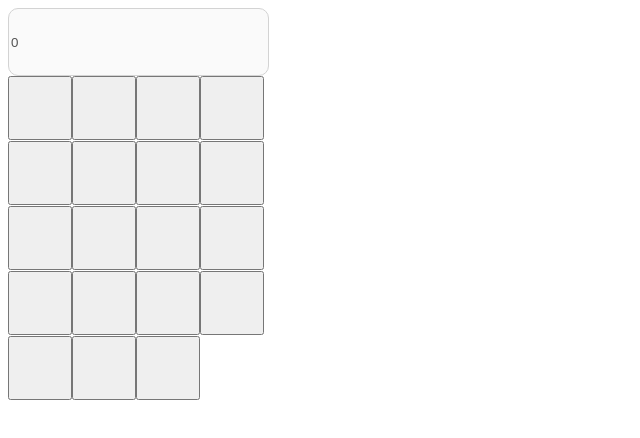
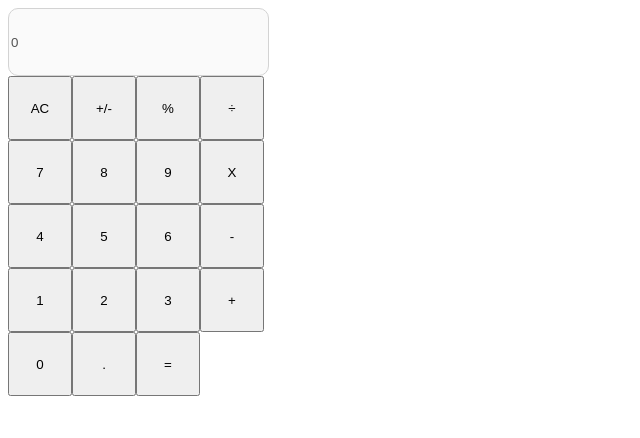
Before and after one commit to adriaanbd/reagir_calculator, a React (Create React App) app: page / in a window 1280 px wide. Shown: the top 438 px of the page, without its empty margins (0-640 px from the left). Built offline with nearby package versions, Linux system fonts and the light colour scheme.

Commit message:
changed button to input elem & added value attr for symbol

```diff
--- a/src/components/Button.js
+++ b/src/components/Button.js
@@ -2,11 +2,12 @@
 import PropTypes from 'prop-types';
 
 function Button(props) {
-  const { name } = props;
+  const { name, symbol } = props;
   return (
-    <button
+    <input
       type="button"
       name={name}
+      value={symbol}
       aria-label="symbol"
       className="btn"
     />
@@ -15,6 +16,7 @@
 
 Button.propTypes = {
   name: PropTypes.string.isRequired,
+  symbol: PropTypes.string.isRequired,
 };
 
 export default Button;
--- a/src/components/ButtonPanel.js
+++ b/src/components/ButtonPanel.js
@@ -5,33 +5,33 @@
   return (
     <div>
       <div>
-        <Button />
-        <Button />
-        <Button />
-        <Button />
+        <Button symbol="AC" />
+        <Button symbol="+/-" />
+        <Button symbol="%" />
+        <Button symbol="÷" />
       </div>
       <div>
-        <Button />
-        <Button />
-        <Button />
-        <Button />
+        <Button symbol="7" />
+        <Button symbol="8" />
+        <Button symbol="9" />
+        <Button symbol="X" />
       </div>
       <div>
-        <Button />
-        <Button />
-        <Button />
-        <Button />
+        <Button symbol="4" />
+        <Button symbol="5" />
+        <Button symbol="6" />
+        <Button symbol="-" />
       </div>
       <div>
-        <Button />
-        <Button />
-        <Button />
-        <Button />
+        <Button symbol="1" />
+        <Button symbol="2" />
+        <Button symbol="3" />
+        <Button symbol="+" />
       </div>
       <div>
-        <Button />
-        <Button />
-        <Button />
+        <Button symbol="0" />
+        <Button symbol="." />
+        <Button symbol="=" />
       </div>
     </div>
   );
```
